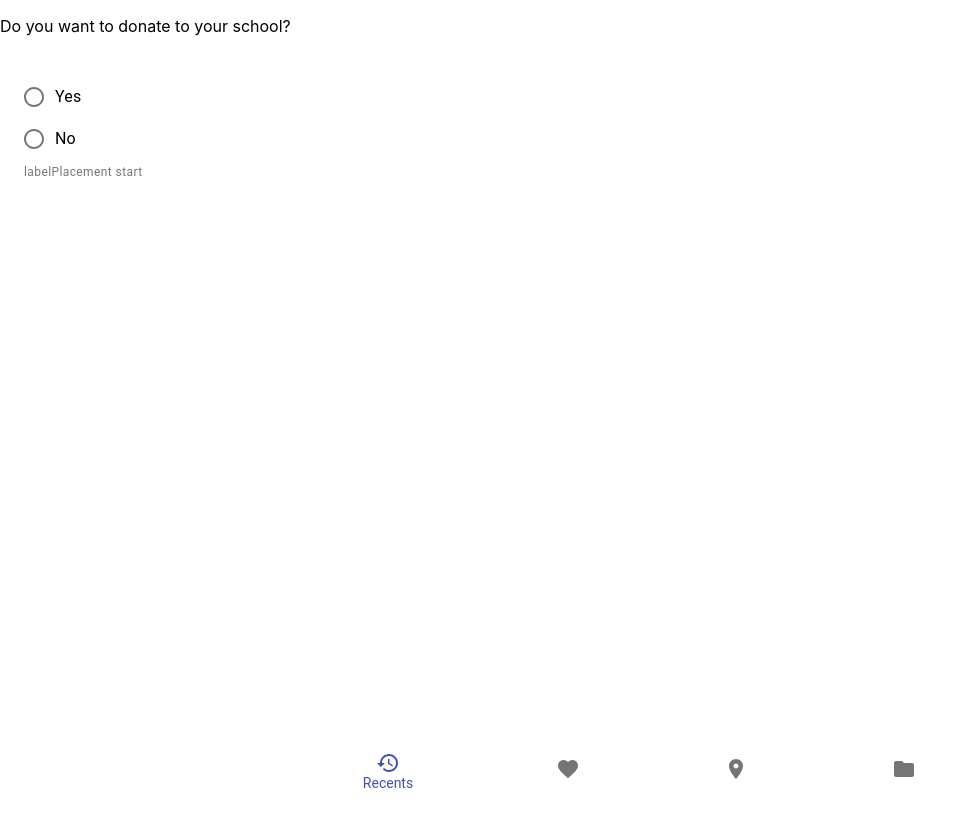
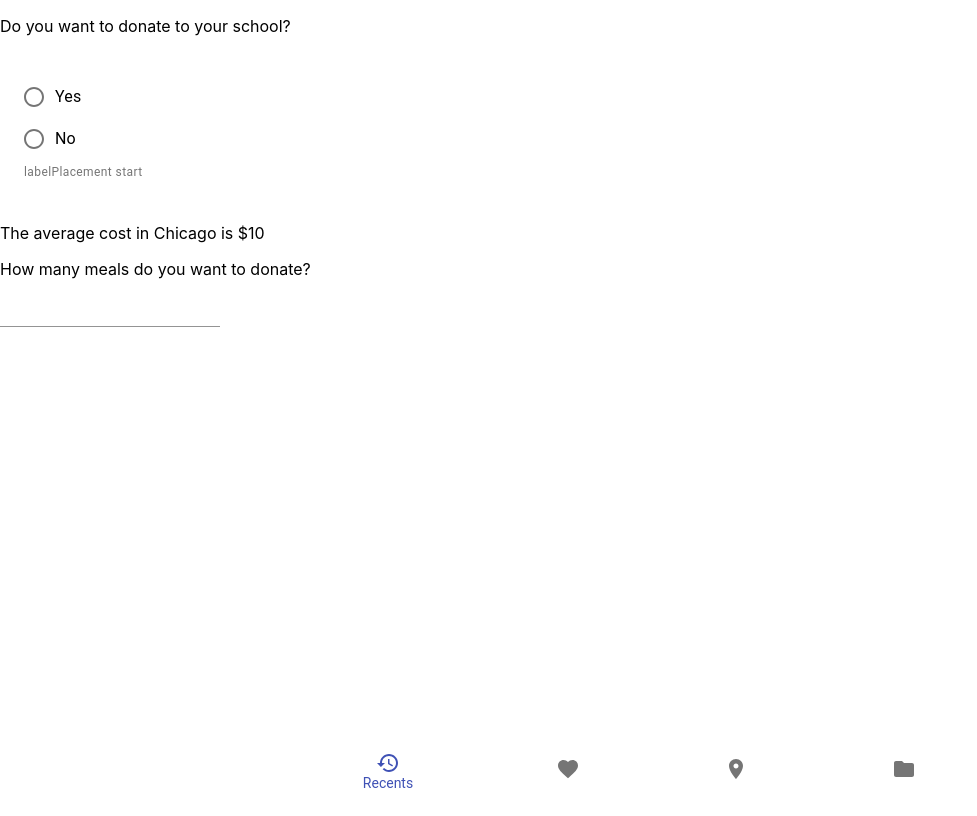
Before and after one commit to isabella232/Team-14, a React (Create React App) app in the folder web/: page /donor/donate in a window 1280 px wide. Shown: the whole page, without its empty margins (0-977 px from the left). Built offline with nearby package versions, Linux system fonts and the light colour scheme.

Commit message:
docs: rough draft of donor dashboard

```diff
--- a/web/src/pages/donor/donation/DonationPage.tsx
+++ b/web/src/pages/donor/donation/DonationPage.tsx
@@ -6,6 +6,7 @@ import FormHelperText from '@material-ui/core/FormHelperText';
 import FormControlLabel from '@material-ui/core/FormControlLabel';
 import FormControl from '@material-ui/core/FormControl';
 import FormLabel from '@material-ui/core/FormLabel';
+import TextField from '@material-ui/core/TextField';
 
 const useStyles = makeStyles((theme: Theme) =>
   createStyles({
@@ -42,6 +43,9 @@ export function DonationPage() {
         </RadioGroup>
         <FormHelperText>labelPlacement start</FormHelperText>
       </FormControl>
+      <p>The average cost in Chicago is $10</p>
+      <p>How many meals do you want to donate?</p>
+      <TextField> </TextField>
     </>
   );
 }
```
